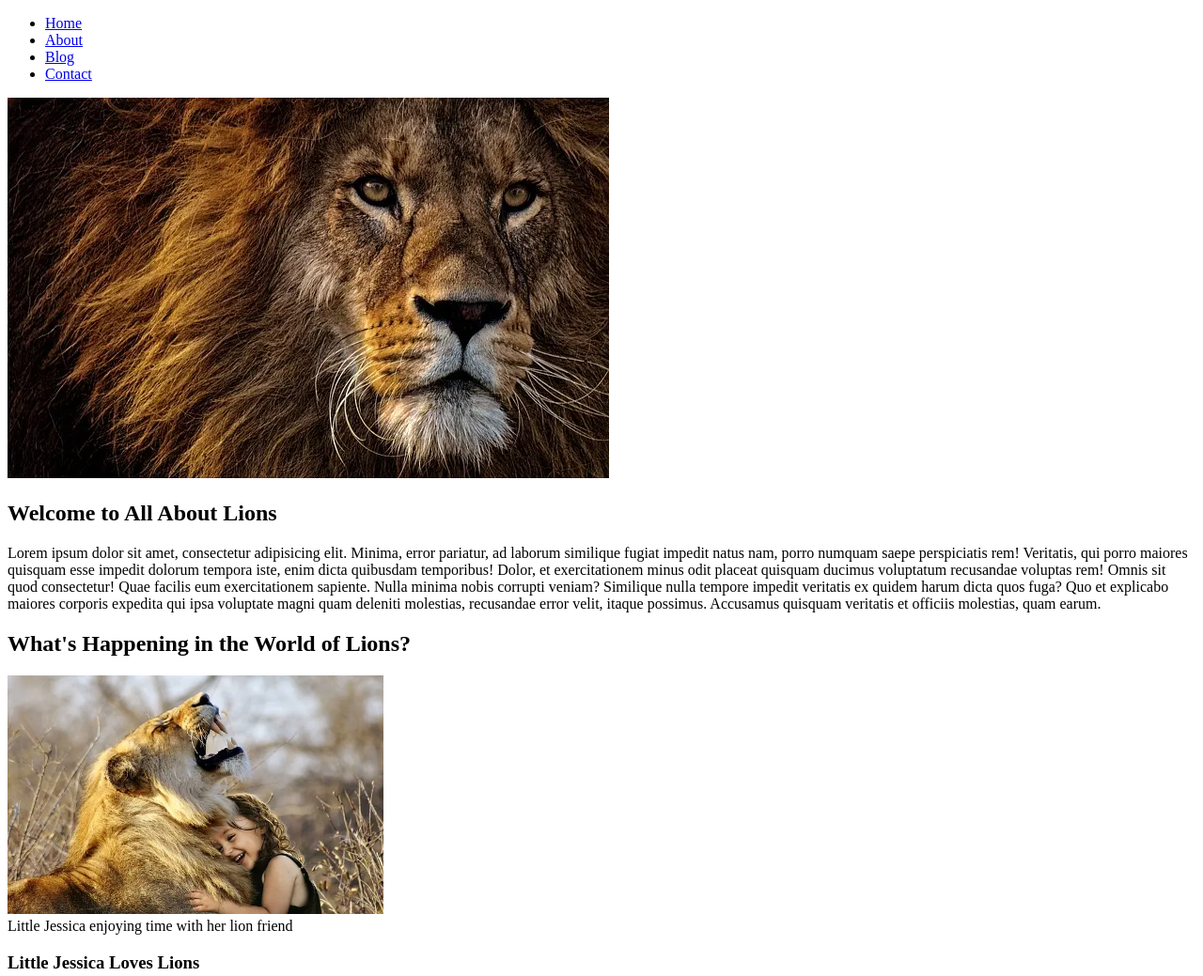
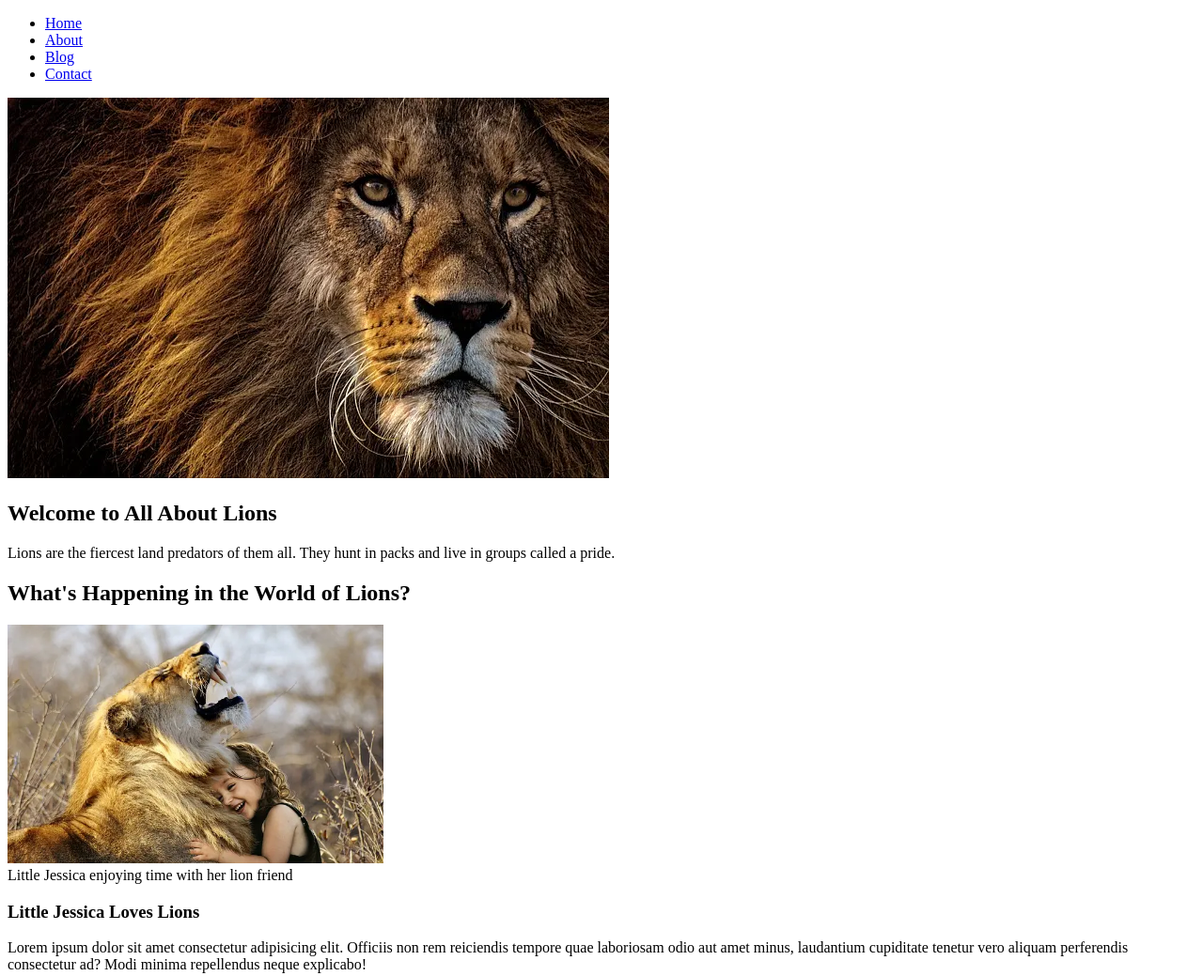
Before and after one commit to Practical-Web-Dev/my-lions-website, a plain HTML site: page index.html in a window 1280 px wide. Shown: the top 1039 px of the page at 94% size. Drawn offline with Linux system fonts and the light colour scheme.

Commit message:
Changed paragraph text under h1 heading

```diff
--- a/index.html
+++ b/index.html
@@ -22,13 +22,7 @@
       <img src="./img/welcome-img.webp" alt="male lion">
     </div>
     <h1>Welcome to All About Lions</h1>
-    <p>Lorem ipsum dolor sit amet, consectetur adipisicing elit. Minima, error pariatur, ad laborum similique fugiat
-      impedit natus nam, porro numquam saepe perspiciatis rem! Veritatis, qui porro maiores quisquam esse impedit
-      dolorum tempora iste, enim dicta quibusdam temporibus! Dolor, et exercitationem minus odit placeat quisquam
-      ducimus voluptatum recusandae voluptas rem! Omnis sit quod consectetur! Quae facilis eum exercitationem sapiente.
-      Nulla minima nobis corrupti veniam? Similique nulla tempore impedit veritatis ex quidem harum dicta quos fuga? Quo
-      et explicabo maiores corporis expedita qui ipsa voluptate magni quam deleniti molestias, recusandae error velit,
-      itaque possimus. Accusamus quisquam veritatis et officiis molestias, quam earum.</p>
+    <p>Lions are the fiercest land predators of them all. They hunt in packs and live in groups called a pride.</p>
   </section>
 
   <section id="whats-new">
```
